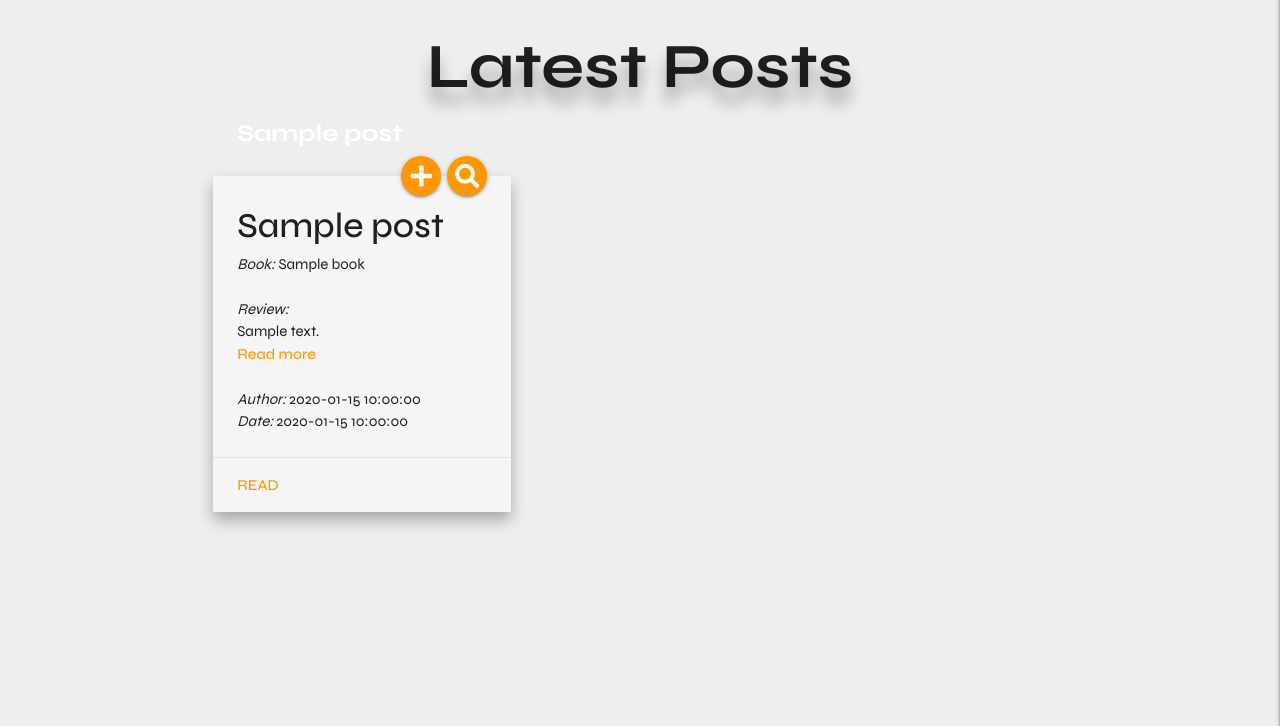
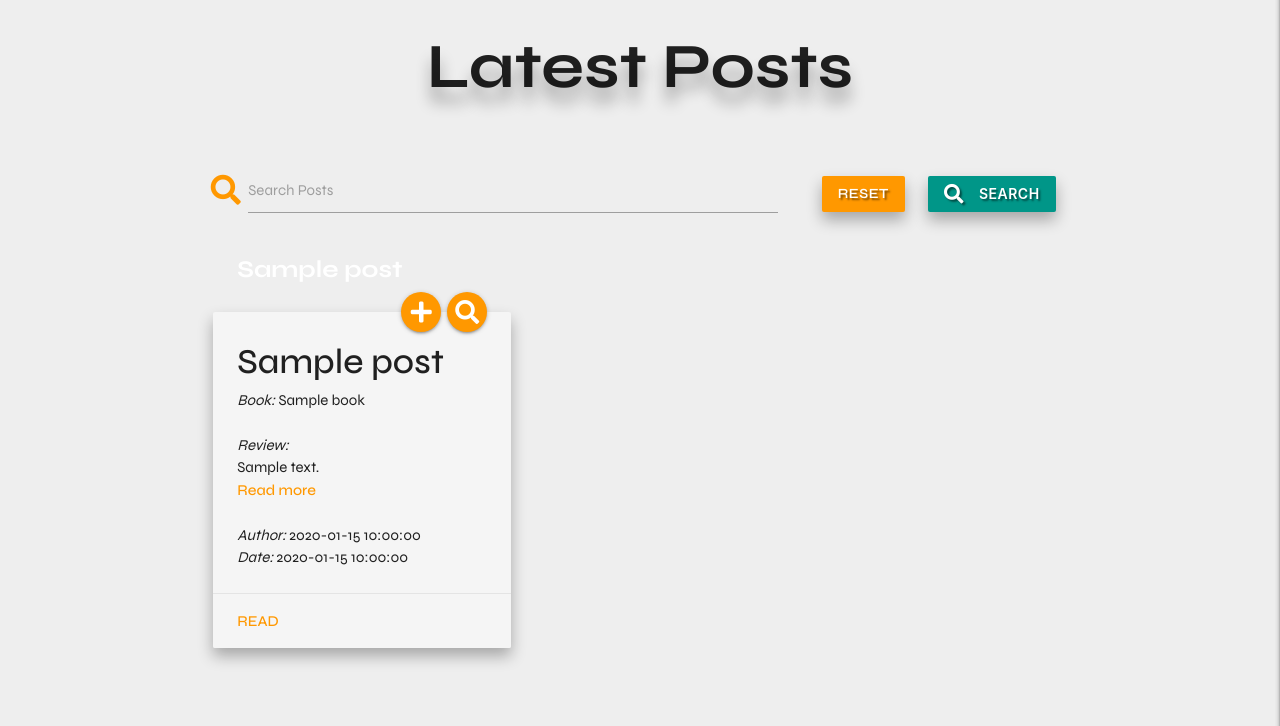
Before and after one commit to wyne-ybanez/PaperCut, a Flask app: page / in a window 1280 px wide. Shown: the part 74-800 px from the top of the page. Run offline with Flask 2, Linux system fonts and the light colour scheme; a database or web service that is not in the repository returns one stand-in record (values such as "Sample title"); some libraries are stand-ins or nearby versions.

Commit message:
Add search functionality

```diff
--- a/app.py
+++ b/app.py
@@ -23,17 +23,32 @@ mongo = PyMongo(app)
 @app.route("/")
 @app.route("/get_posts")
 def get_posts():
+    '''
+    Displays all posts onto page
+    '''
     posts = list(mongo.db.posts.find())
     return render_template("posts.html", posts=posts)
 
 
-@app.route("/register", methods=["GET", "POST"])
+@app.route('/search', methods=['GET', 'POST'])
+def search():
+    '''
+    Allows user to search for specific posts.
+    Perform search on any text-based index for
+    posts collection
+    '''
+    query = request.form.get('query')
+    posts = list(mongo.db.posts.find({'$text': {'$search': query}}))
+    return render_template('posts.html', posts=posts)
+
+
+@app.route('/register', methods=['GET', 'POST'])
 def register():
     '''
-      Check if username already exists
-      If it does, send user back to registration form
-      If username is new, register new username into DB
-      Put new user into session cookie
+    Check if username already exists
+    If it does, send user back to registration form
+    If username is new, register new username into DB
+    Put new user into session cookie
     '''
     if request.method == 'POST':
         existing_user = mongo.db.users.find_one(
@@ -172,7 +187,7 @@ def edit_post(post_id):
         username = mongo.db.users.find_one(
             {"username": session["user"]})["username"]
         return redirect(url_for
-                        ("profile", username=username, genres=genres))
+                        ("profile", username=username))
 
     post = mongo.db.posts.find_one({'_id': ObjectId(post_id)})
     genres = mongo.db.genres.find().sort('genre_name', 1)
--- a/templates/add_post.html
+++ b/templates/add_post.html
@@ -50,7 +50,9 @@
 
             <div class="row">
                 <div class="col s12 center-align">
-                    <button type="submit" class="btn-large orange text-shadow">
+                    <a href="{{ url_for('get_posts') }}"
+                        class="btn-large orange text-shadow waves-effect waves-light">Cancel</a>
+                    <button type="submit" class="btn-large teal text-shadow waves-effect waves-light">
                         Add Post <i class="fas fa-plus-square right"></i>
                     </button>
                 </div>
--- a/templates/dashboard.html
+++ b/templates/dashboard.html
@@ -24,7 +24,7 @@
                         <!-- Buttons -->
                         <div>
                             <span><a href="{{ url_for('edit_genre', genre_id=genre._id) }}" class="card btn halfway-fab waves-effect waves-light teal">Edit</a></span>
-                            <span><a href="{{ url_for('delete_genre', genre_id=genre._id) }}" class="card btn halfway-fab orange waves-effect waves-light red">Delete</a></span>
+                            <span><a href="{{ url_for('delete_genre', genre_id=genre._id) }}" class="card btn halfway-fab waves-effect waves-light orange">Delete</a></span>
                         </div>
                     </li>
                 {% endfor %}
--- a/templates/posts.html
+++ b/templates/posts.html
@@ -2,6 +2,28 @@
 {% block content %}
 
 <h1 class="center-align page-heading">Latest Posts</h1>
+
+<div class="row">
+  <form action="{{ url_for('search') }}" method="post" class="col s12">
+    <div class="row valign-wrapper center-align">
+      <div class="input-field col s12 m8">
+        <i class="fas fa-search prefix orange-text"></i>
+        <input type="text" name="query" id="query" minlength="3" class="validate" required>
+        <label for="query">Search Posts</label>
+      </div>
+
+      <div class="col s12 m4">
+        <a href="{{ url_for('get_posts') }}"
+          class="orange btn card halfway-fab waves-effect waves-light text-shadow">Reset</a>
+        <button type="submit" class="teal btn card halfway-fab waves-effect waves-light text-shadow">
+          <i class="fas fa-search left"></i> Search
+        </button>
+      </div>
+    </div>
+  </form>
+</div>
+
+{% if posts|length > 0 %}
 
 <div class="row">
   <div id="post-card" class="col s12 m6">
@@ -30,12 +52,14 @@
           <i class="fas fa-plus"></i>
         </a>
         <!-- Read Post -->
-              <a href="{{ url_for('show_post', post_id=post._id) }}" class="btn-floating halfway-fab waves-effect waves-light orange">
+        <a href="{{ url_for('show_post', post_id=post._id) }}"
+          class="btn-floating halfway-fab waves-effect waves-light orange">
           <i class="fas fa-search"></i>
         </a>
         <!-- Edit Post -->
         {% if session.user|lower == post.created_by|lower %}
-                <a href="{{ url_for('edit_post', post_id=post._id) }}" class="btn-floating pen halfway-fab waves-effect waves-light orange">
+        <a href="{{ url_for('edit_post', post_id=post._id) }}"
+          class="btn-floating pen halfway-fab waves-effect waves-light orange">
           <i class="fas fa-pen"></i>
         </a>
         {% endif %}
@@ -62,8 +86,11 @@
       <!-- Read Review -->
       <div class="card-action">
         <a href="{{ url_for('show_post', post_id=post._id) }}" class="center-align just orange-text">Read</a>
+        <!-- Edit and Delete -->
         {% if session.user|lower == post.created_by|lower %}
         <a href="{{ url_for('edit_post', post_id=post._id) }}" class="center-align just orange-text">Edit</a>
+        {% endif%}
+        {% if session.user|lower == post.created_by|lower or session.user|lower == 'admin'%}
         <a href="{{ url_for('delete_post', post_id=post._id) }}" class="center-align just orange-text">Delete</a>
         {% endif %}
       </div>
@@ -71,4 +98,8 @@
     {% endfor %}
   </div>
 
+  {% else %}
+      <h3 class="center-align red-text">No Results Found</h3>
+  {% endif %}
+
 {% endblock %}
```
Also changed, not shown: templates/add_genre.html (+5 -3 lines). Lines whose indentation alone changed are shown as unchanged.
